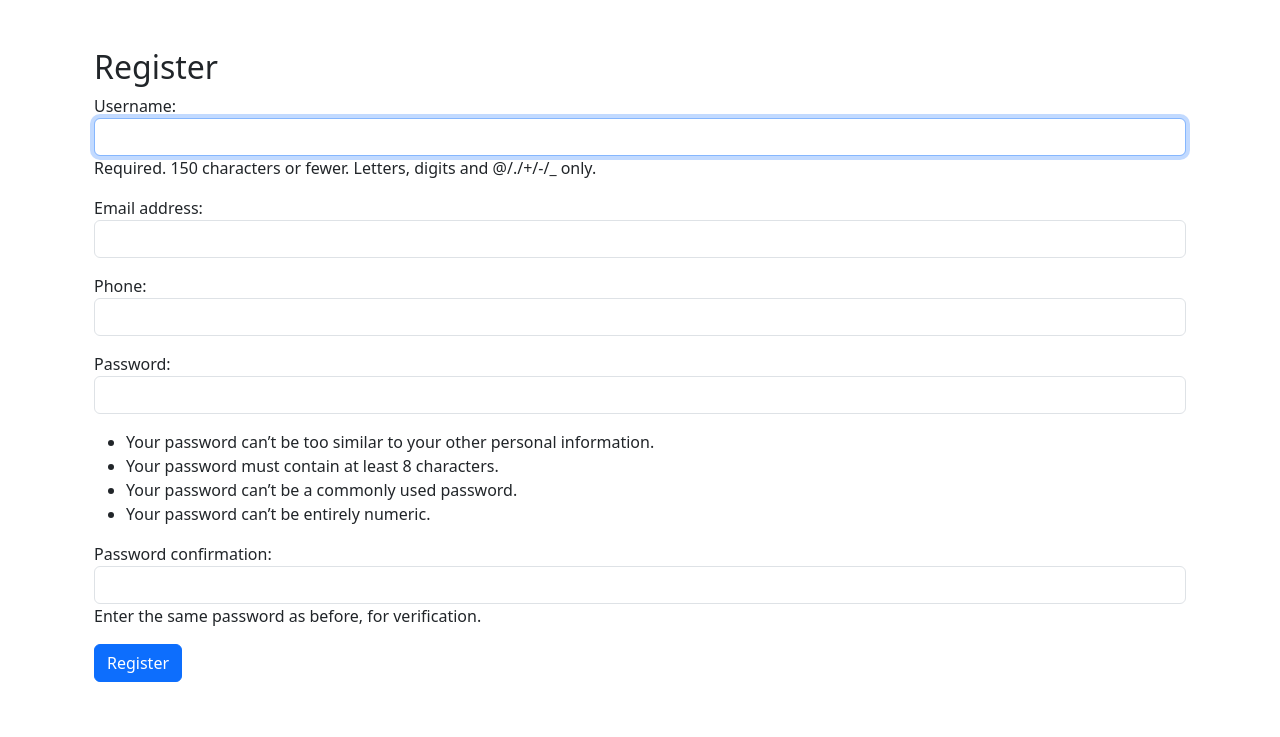
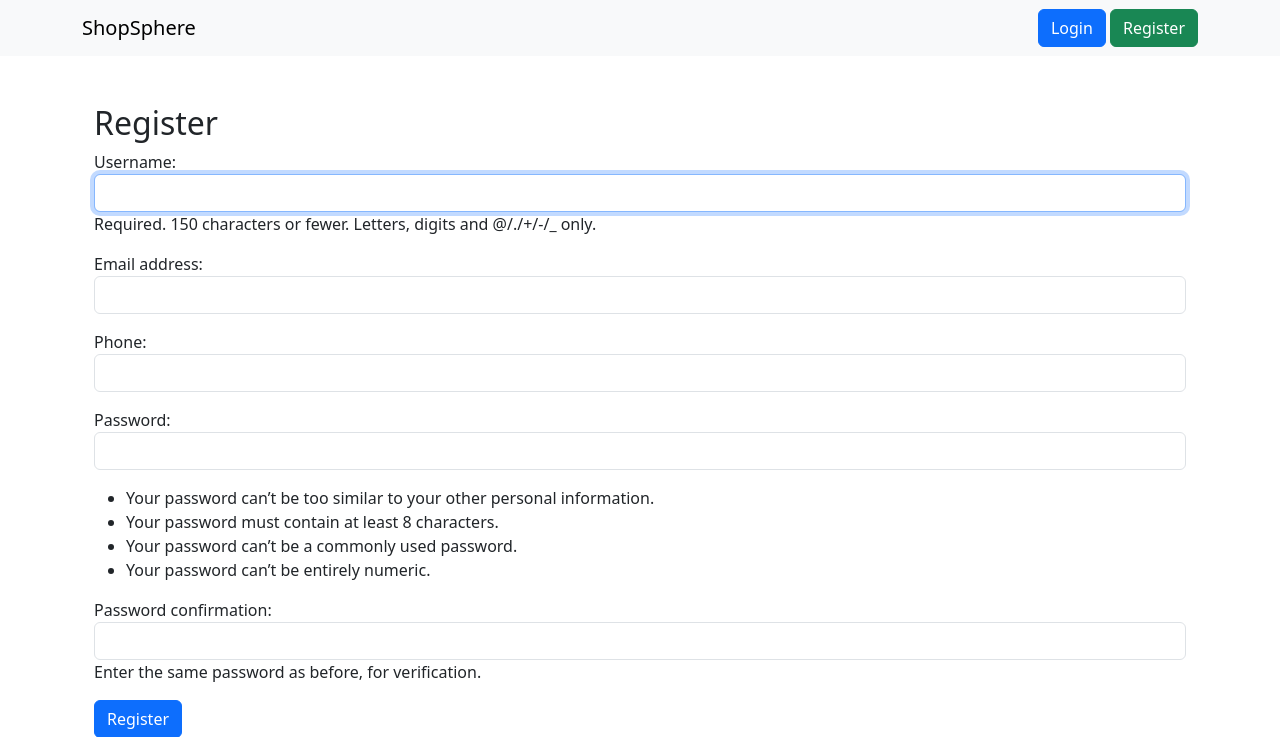
Before and after one commit to mamun-2025/ShopSphere, a Django app: page /accounts/register/ in a window 1280 px wide. Shown: the top 737 px of the page. Run offline with Django 5.2, Linux system fonts and the light colour scheme.

Commit message:
Add navigation bar

```diff
--- a/accounts/views.py
+++ b/accounts/views.py
@@ -35,34 +35,30 @@ def user_login(request):
       form = AuthenticationForm(request, data=request.POST)
 
       if form.is_valid():
-         username = form.cleaned_data.get("username")
-         password = form.cleaned_data.get("password")
 
-         user = authenticate(
-            username=username,
-            password=password,
+         user = form.get_user()
+
+         login(request, user)
+
+         messages.success(
+            request,
+            "Login successful."
          )
+         return redirect("profile")
 
-         if user is not None:
-            login(request, user)
+   else:
+      form = AuthenticationForm()
 
-            messages.success(
-               request,
-               "Login successful."
-            )
+   for field in form.fields.values():
+      field.widget.attrs["class"] = "form-control"
 
-            return redirect("profile")
-
-      else:
-         form = AuthenticationForm()
-
-      return render(
-         request,
-         "accounts/login.html",
-         {
-            "form": form,
-         },
-      )
+   return render(
+      request,
+      "accounts/login.html",
+      {
+         "form": form,
+      },
+   )
 
 def user_logout(request):
    logout(request)
--- a/templates/accounts/base.html
+++ b/templates/accounts/base.html
@@ -13,6 +13,56 @@
 </head>
 <body>
 
+<!-- =========================
+   Navigation Bar
+   ========================= -->
+<div class="navbar navbar-expand-lg navbar-light bg-light mb-4">
+   <div class="container">
+      <a class="navbar-brand"
+         href="/"
+      >
+         ShopSphere
+      </a>
+
+      <div>
+         {% if request.user.is_authenticated %}
+            <a
+               href="{% url 'profile' %}"
+               class="btn btn-success"
+            >
+            Profile
+            </a>
+            <a
+               href="{% url 'logout' %}"
+               class="btn btn-danger"
+            >
+            Logout
+            </a>
+
+         {% else %}
+            <a
+               href="{% url 'login' %}"
+               class="btn btn-primary"
+            >
+            Login
+            </a>
+            <a
+               href="{% url 'register' %}"
+               class="btn btn-success"
+            >
+            Register
+            </a>
+         {% endif %}
+      </div>
+   </div>
+</div>
+
+
+
+
+<!-- ====================
+    Main Content
+    ==================== -->
 <div class="container mt-4">
 
    {% if messages %}
```
